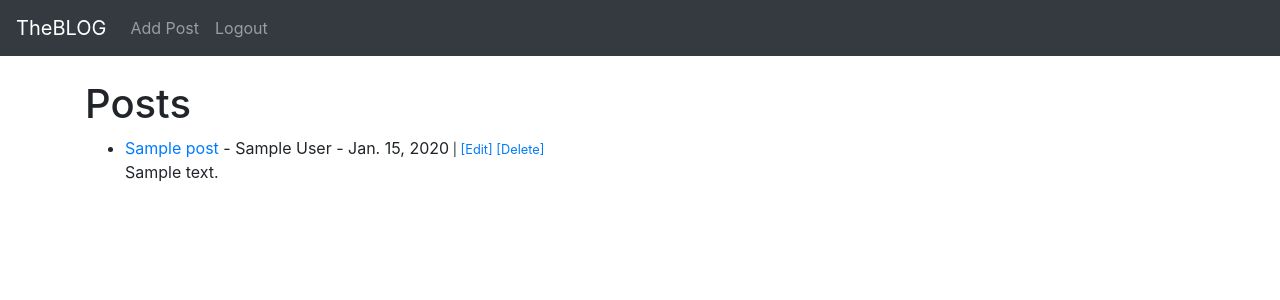
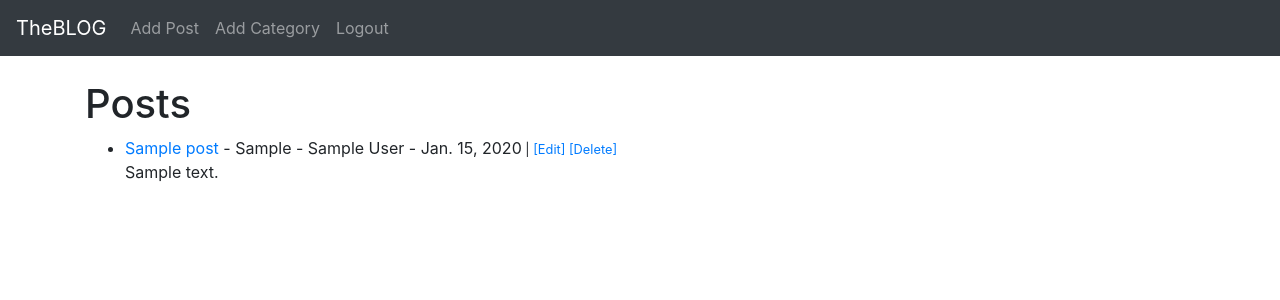
Before and after one commit to Jnaesi/theblogpp4, a Django app: page / in a window 1280 px wide. Shown: the top 300 px of the page. Run offline with Django 3.2, Linux system fonts and the light colour scheme; a user stored in the database is signed in; tables that the repository leaves empty hold one stand-in row (values such as "Sample post").

Commit message:
Add categories to blog posts

```diff
--- a/theblog/admin.py
+++ b/theblog/admin.py
@@ -1,6 +1,7 @@
 from django.contrib import admin
-from .models import Post
+from .models import Post, Category
 
 # Register your models here.
 
 admin.site.register(Post)
+admin.site.register(Category)
--- a/theblog/forms.py
+++ b/theblog/forms.py
@@ -1,15 +1,23 @@
 from django import forms
-from .models import Post
+from .models import Post, Category
+
+choices = Category.objects.all().values_list("name","name")
+
+choice_list = []
+
+for item in choices:
+    choice_list.append(item)
 
 class PostForm(forms.ModelForm):
     class Meta:
         model = Post
-        fields = ('title', 'title_tag', 'author', 'body')
+        fields = ('title', 'title_tag', 'author', 'category', 'body')
 
         widgets = {
             'title': forms.TextInput(attrs={'class': 'form-control'}),
             'title_tag': forms.TextInput(attrs={'class': 'form-control'}),
             'author': forms.Select(attrs={'class': 'form-control'}),
+            'category': forms.Select(choices=choice_list, attrs={'class': 'form-control'}),
             'body': forms.Textarea(attrs={'class': 'form-control'}),
         }
 
--- a/theblog/models.py
+++ b/theblog/models.py
@@ -4,12 +4,24 @@ from django.urls import reverse
 from datetime import datetime, date
 
 # Create your models here.
+
+class Category(models.Model):
+    name = models.CharField(max_length=255)
+
+    def __str__(self):
+        return self.name
+
+    def get_absolute_url(self):
+        #return reverse('article-detail', args=(str(self.id)) )
+        return reverse('home')
+
 class Post(models.Model):
     title = models.CharField(max_length=255)
     title_tag = models.CharField(max_length=255)
     author = models.ForeignKey(User, on_delete=models.CASCADE)
     body = models.TextField()
     post_date = models.DateField(auto_now_add=True)
+    category = models.CharField(max_length=255, default='coding')
 
     def __str__(self):
         return self.title + ' | ' + str(self.author)
--- a/theblog/templates/article_details.html
+++ b/theblog/templates/article_details.html
@@ -18,7 +18,7 @@
 </small><br/>
 <hr>
 <br/>
-{{ post.body }}
+{{ post.body|safe }}
 
 <br/><br/>
 <a href="{% url 'home' %}" class="btn btn-dark">Back</a>
--- a/theblog/templates/base.html
+++ b/theblog/templates/base.html
@@ -27,6 +27,10 @@
             {% if user.is_authenticated %}
               <li class="nav-item">
                 <a class="nav-link" href="{% url 'add_post' %}">Add Post</a>
+              </li>
+
+              <li class="nav-item">
+                <a class="nav-link" href="{% url 'add_category' %}">Add Category</a>
               </li>
 
               <li class="nav-item">
--- a/theblog/templates/home.html
+++ b/theblog/templates/home.html
@@ -7,8 +7,10 @@
 <ul>
 {% for post in object_list %}
     <li><a href="{% url 'article-detail' post.pk %}">
-        {{ post.title }}</a> -
-        {{ post.author.first_name }}
+        {{ post.title }}</a>
+
+        - {{ post.category }}
+        - {{ post.author.first_name }}
          {{ post.author.last_name }} - {{ post.post_date }}<small>
 
             {% if user.is_authenticated %}
@@ -17,7 +19,7 @@
             {% endif %}
 
         </small><br/>
-    {{ post.body|slice:":200" }}</li>
+    {{ post.body|slice:":200"|safe }}</li>
 {% endfor %}
 </ul>
 
--- a/theblog/urls.py
+++ b/theblog/urls.py
@@ -1,13 +1,15 @@
 from django.urls import path
 #from . import views
-from .views import HomeView, ArticleDetailView, AddPostView, UpdatePostView, DeletePostView
+from .views import HomeView, ArticleDetailView, AddPostView, UpdatePostView, DeletePostView, AddCategoryView
 
 urlpatterns = [
     #path('', views.home, name="home"), <--> using class based views instead.
     path('', HomeView.as_view(), name="home"),
     path('article/<int:pk>', ArticleDetailView.as_view(), name='article-detail'),
     path('add_post/', AddPostView.as_view(), name='add_post'),
+    path('add_category/', AddCategoryView.as_view(), name='add_category'),
     path('article/edit/<int:pk>', UpdatePostView.as_view(), name='update_post'),
     path('article/edit/<int:pk>/remove', DeletePostView.as_view(), name='delete_post'),
 
+
 ]
--- a/theblog/views.py
+++ b/theblog/views.py
@@ -1,6 +1,6 @@
 from django.shortcuts import render
 from django.views.generic import ListView, DetailView, CreateView, UpdateView, DeleteView
-from .models import Post
+from .models import Post, Category
 from .forms import PostForm, EditForm
 from django.urls import reverse_lazy
 
@@ -27,6 +27,13 @@ class AddPostView(CreateView):
     #fields = '__all__'
     #fields = ('title', 'body')
 
+class AddCategoryView(CreateView):
+    model = Category
+    #form_class = PostForm
+    template_name = 'add_category.html'
+    fields = '__all__'
+    #fields = ('title', 'body')
+
 class UpdatePostView(UpdateView):
     model = Post
     form_class = EditForm
```
Also changed, not shown: theblog/templates/add_category.html (added, +25 -0 lines), theblog/migrations/0004_auto_20221030_1445.py (added).
